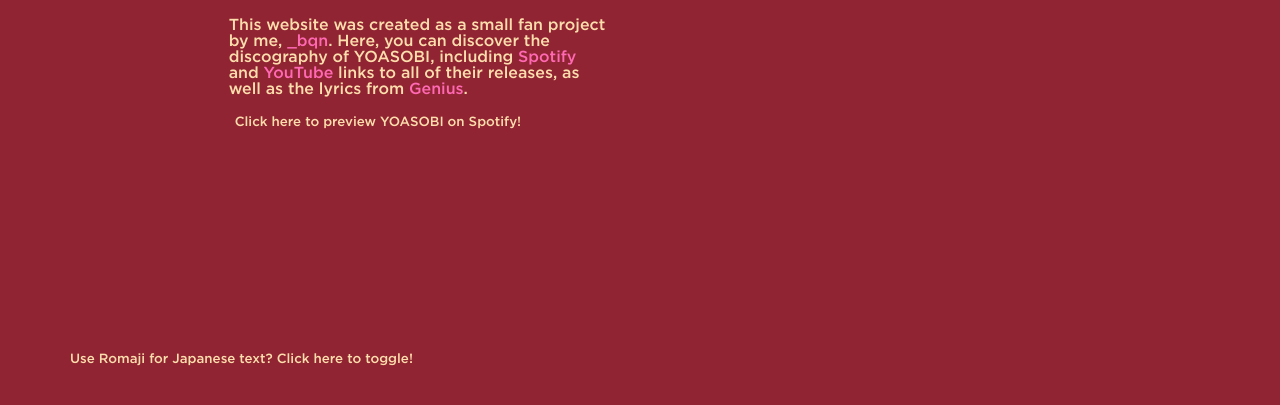
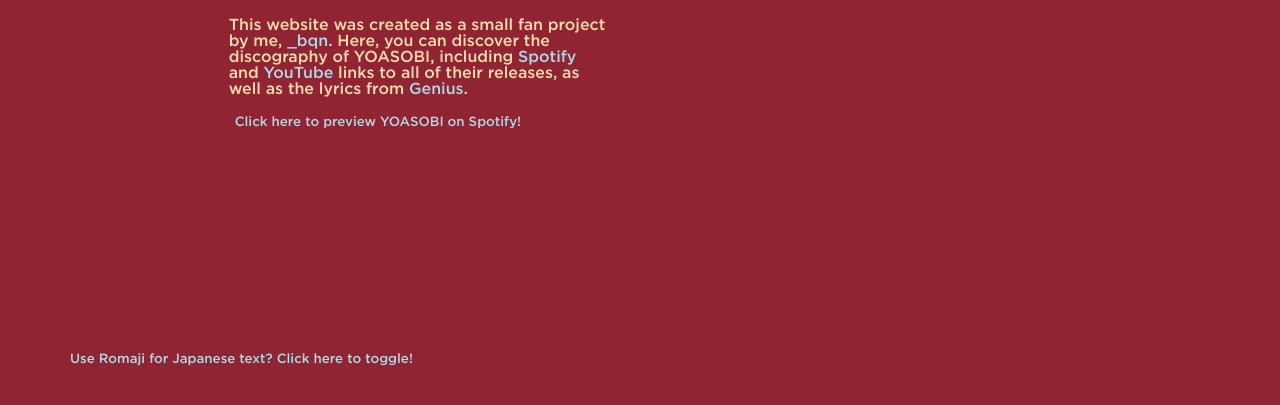
Before and after one commit to just-bqn/YOASOBI, a plain HTML site: page index.html in a window 1280 px wide. Shown: the part 369-774 px from the top of the page. Drawn offline with Linux system fonts and the light colour scheme; a script that the page names is missing.

Commit message:
Edit styles.css
Interactable buttons are highlighted.

```diff
--- a/styles.css
+++ b/styles.css
@@ -61,25 +61,25 @@ html {
 }
 
 a:link {
-    color: hotpink;
+    color: lightblue;
     background-color: transparent;
     text-decoration: none;
 }
 
 a:visited {
-    color: hotpink;
+    color: lightblue;
     background-color: transparent;
     text-decoration: none;
 }
 
 a:hover {
-    color: mediumpurple;
+    color: dodgerblue;
     background-color: transparent;
     text-decoration: underline;
 }
 
 a:active {
-    color: rebeccapurple;
+    color: dodgerblue;
     background-color: transparent;
     text-decoration: underline;
 }
@@ -120,7 +120,7 @@ a:active {
 
 .click-here {
     background-color: Transparent;
-    color: navajowhite;
+    color: lightblue;
     background-repeat: no-repeat;
     border: none;
     cursor: pointer;
```
